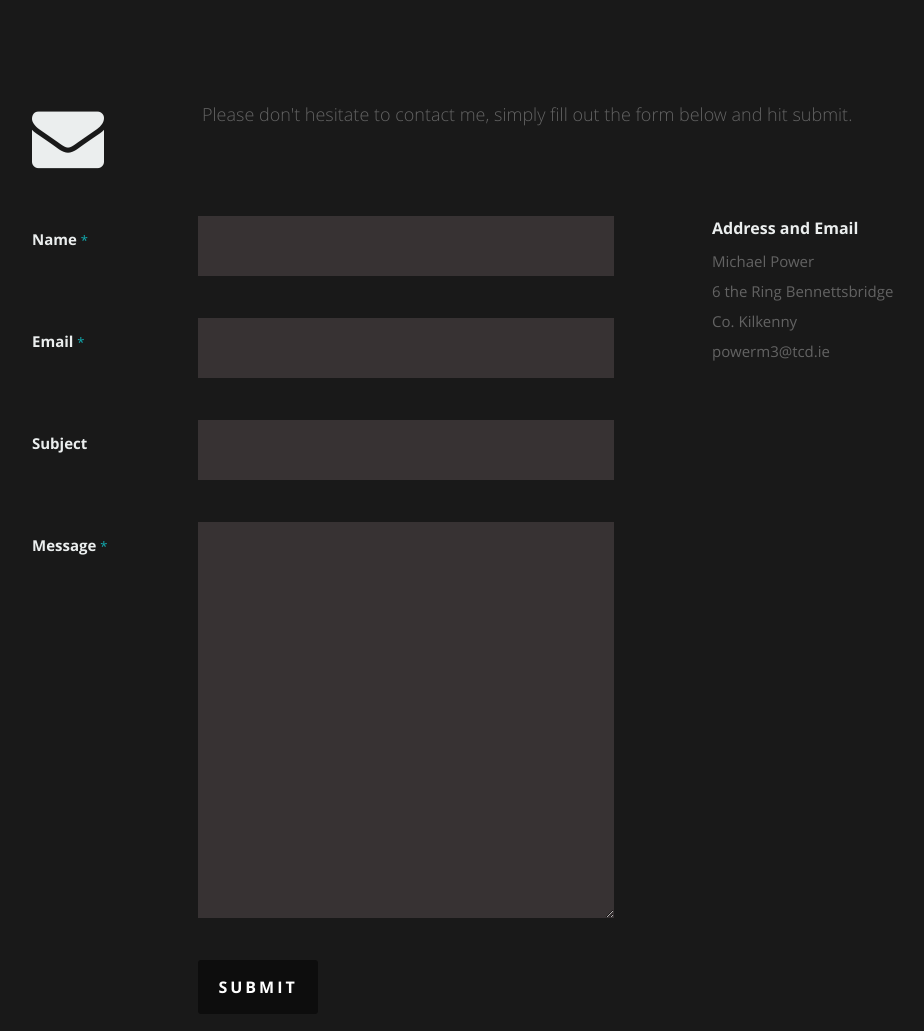
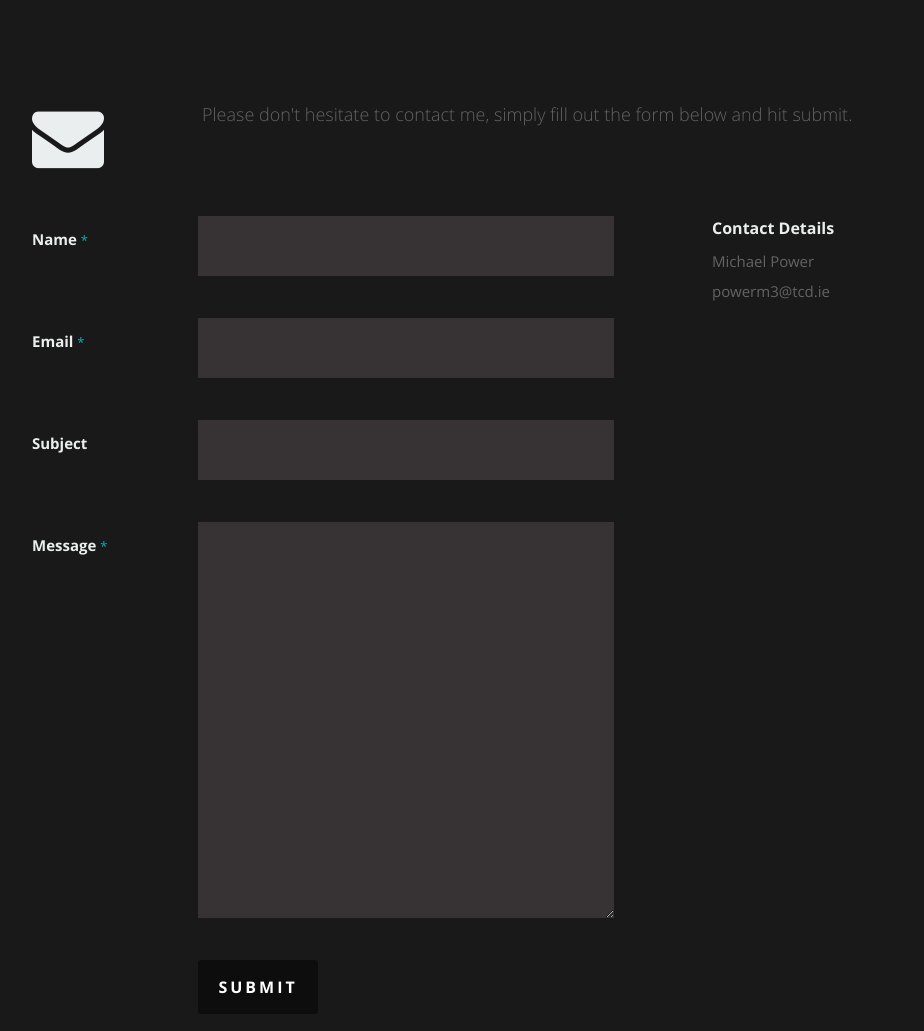
Before and after one commit to mikeyPower/cv_site, a Flask app: page / in a window 1280 px wide. Shown: the part 4174-5205 px from the top of the page, without its empty margins (118-1042 px from the left). Run offline with Flask 2, Linux system fonts and the light colour scheme; parts of the project's set-up code (start-up, migrations or seed data) failed here and were passed over; some libraries are stand-ins or nearby versions.

Commit message:
update to index

```diff
--- a/app/templates/index.html
+++ b/app/templates/index.html
@@ -360,11 +360,9 @@
 
                <div class="widget widget_contact">
 
-             <h4>Address and Email</h4>
+             <h4>Contact Details</h4>
              <p class="address">
                Michael Power<br>
-               6 the Ring Bennettsbridge <br>
-               Co. Kilkenny<br>
                <span>powerm3@tcd.ie</span>
              </p>
 
```
